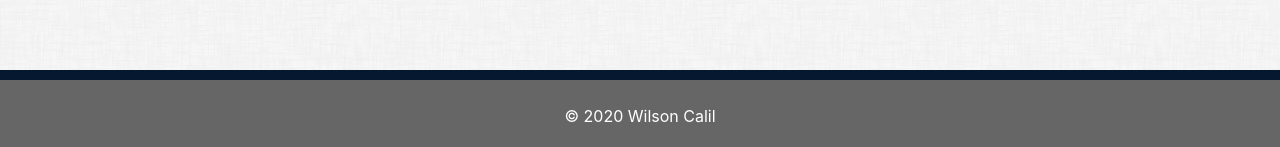
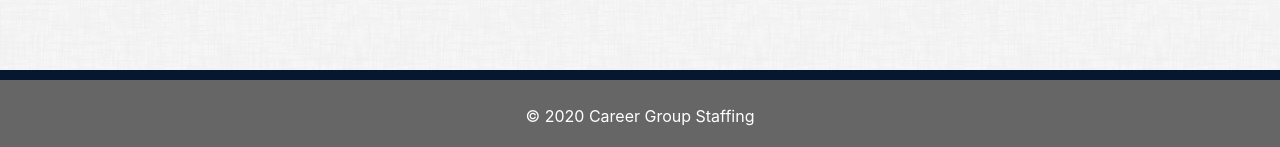
Before and after one commit to careerstaff/website, a plain HTML site: page contact.html in a window 1280 px wide. Shown: the part 782-929 px from the top of the page. Drawn offline with nearby package versions, Linux system fonts and the light colour scheme.

Commit message:
Updating footer

```diff
--- a/contact.html
+++ b/contact.html
@@ -141,7 +141,7 @@
         </div>
     </div>
     <footer class="footer">
-        © 2020 Wilson Calil
+        © 2020 Career Group Staffing
     </footer>
 
 </body>
```
Also changed, not shown: services.html (+1 -1 lines).
